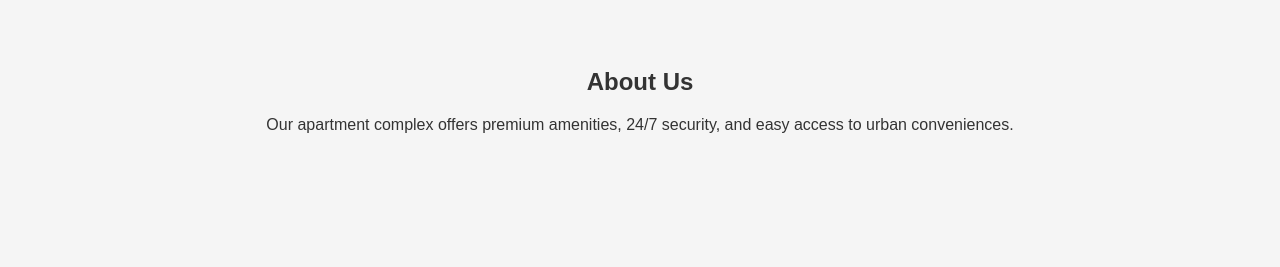
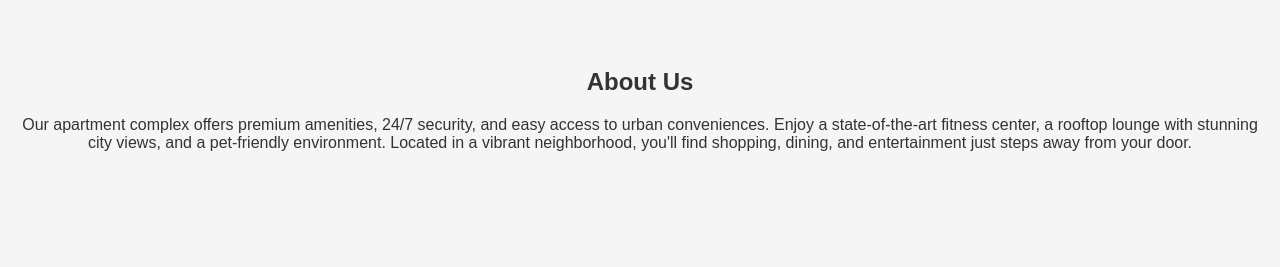
Before and after one commit to adsupnow/Spotlight-Demo, a plain HTML site: page index.html in a window 1280 px wide. Shown: the part 796-1063 px from the top of the page. Drawn offline with Linux system fonts and the light colour scheme; a script that the page names is missing.

Commit message:
Enhance apartment complex description with additional amenities and neighborhood highlights

```diff
--- a/index.html
+++ b/index.html
@@ -29,7 +29,10 @@
       <h2>About Us</h2>
       <p>
         Our apartment complex offers premium amenities, 24/7 security, and easy
-        access to urban conveniences.
+        access to urban conveniences. Enjoy a state-of-the-art fitness center, a
+        rooftop lounge with stunning city views, and a pet-friendly environment.
+        Located in a vibrant neighborhood, you'll find shopping, dining, and
+        entertainment just steps away from your door.
       </p>
     </section>
 
```
